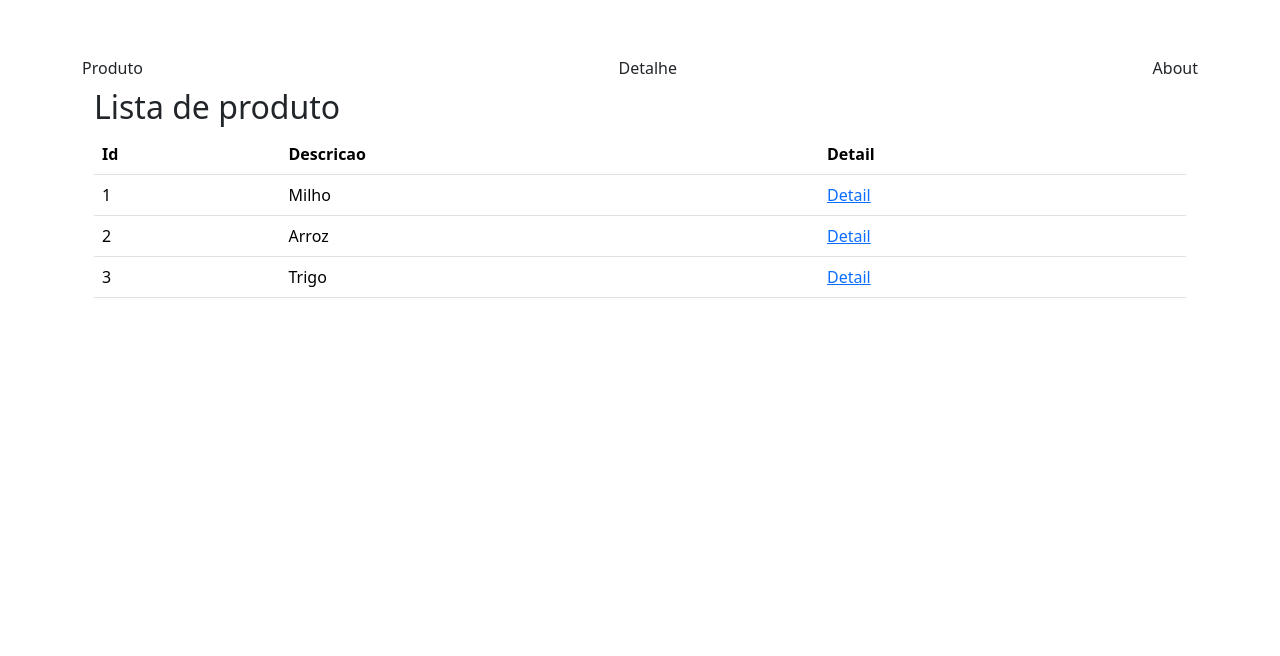
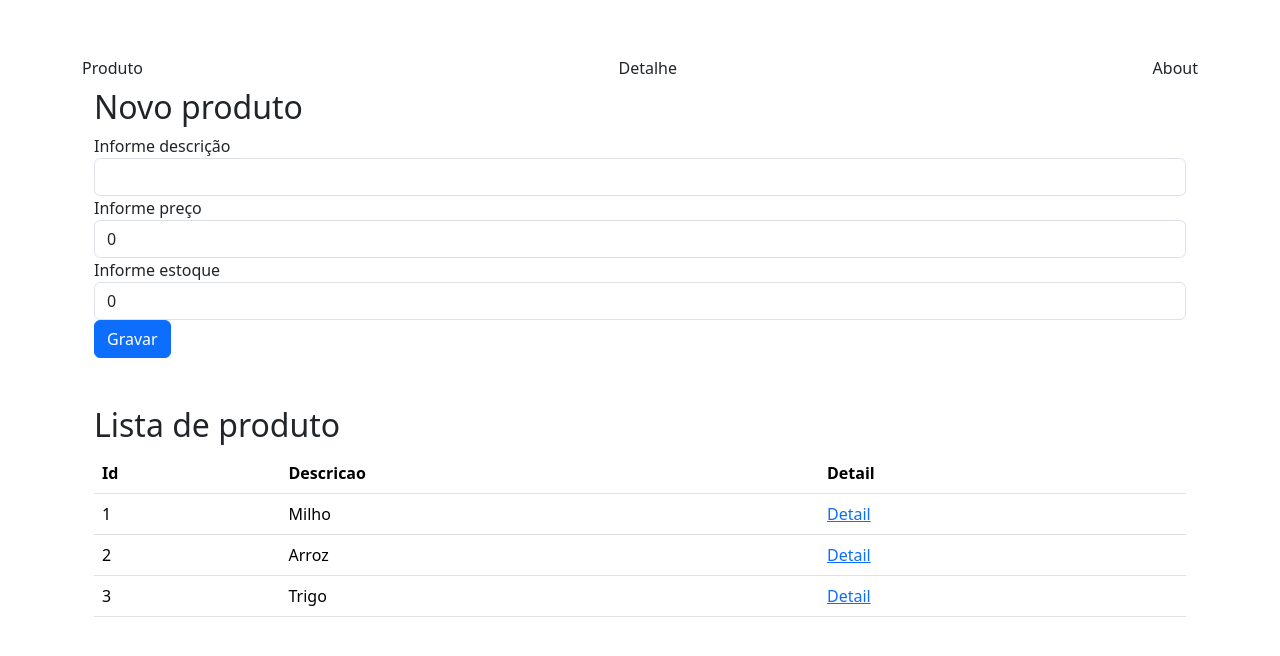
Before and after one commit to instrutorvilson/angular-curso2024, an Angular app: page /produto in a window 1280 px wide. Shown: the top 656 px of the page. Built offline with nearby package versions, Linux system fonts and the light colour scheme.

Commit message:
Inserindo dados via formulário

```diff
--- a/src/app/detail/detail.component.ts
+++ b/src/app/detail/detail.component.ts
@@ -1,6 +1,7 @@
 import { Component } from '@angular/core';
 import { TProduto } from '../interfaces';
 import { ActivatedRoute } from '@angular/router';
+import { ProdutoService } from '../produto.service';
 
 @Component({
   selector: 'app-detail',
@@ -10,24 +11,13 @@ import { ActivatedRoute } from '@angular/router';
   styleUrl: './detail.component.css'
 })
 export class DetailComponent {
-
-  produtos: TProduto[] = [
-    { id: 1, descricao: 'Milho', preco: 10, estoque: 15},
-    { id: 2, descricao: 'Arroz', preco: 21.50, estoque: 15},
-    { id: 3, descricao: 'Trigo', preco: 19, estoque: 20}
-   ]
-
    produto: TProduto = { id: 0, descricao:''}
-
-   idProduto: string = ''
-
-   constructor(private route: ActivatedRoute){
-     this.idProduto = this.route.snapshot.params['id']
-     this.produtos.map(p => {
-      if(p.id == Number(this.idProduto)){
-        this.produto = p
-      }
-     })
+   constructor(
+    private route: ActivatedRoute,
+    private produtoService: ProdutoService
+    ){
+     this.produto =  this.produtoService
+                     .getProdutoPeloId(this.route.snapshot.params['id'])
    }
 
 }
--- a/src/app/interfaces.ts
+++ b/src/app/interfaces.ts
@@ -1,5 +1,5 @@
 interface TProduto {
-    id: Number
+    id?: Number
     descricao: string,
     preco?: Number,
     estoque?: Number
--- /dev/null
+++ b/src/app/produto.service.ts
@@ -0,0 +1,28 @@
+import { Injectable } from '@angular/core';
+import { TProduto } from './interfaces';
+
+@Injectable({
+  providedIn: 'root'
+})
+export class ProdutoService {
+  produtos: TProduto[] = [
+    { id: 1, descricao: 'Milho', preco: 10, estoque: 15 },
+    { id: 2, descricao: 'Arroz', preco: 21.50, estoque: 15 },
+    { id: 3, descricao: 'Trigo', preco: 19, estoque: 20 }
+  ]
+
+  constructor() { }
+
+  getTodosProdutos() {
+    return this.produtos;
+  }
+
+  getProdutoPeloId(id: string): TProduto {
+    return this.produtos.filter(prod => prod.id == Number(id))[0]
+  }
+
+  salvar(produto: TProduto) {
+    produto.id = this.produtos.length + 1;
+    this.produtos.push(produto)
+  }
+}
--- a/src/app/produto/produto.component.html
+++ b/src/app/produto/produto.component.html
@@ -1,3 +1,45 @@
+<div class="container mb-5">
+   <h2>Novo produto</h2>
+   <form #f="ngForm" (ngSubmit)="gerarDados()">
+       <label>Informe descrição</label>
+       <input
+           class="form-control"
+           type="text"
+           name="descricao"
+           [(ngModel)]="descricao"
+           required
+        />
+        <div *ngIf="f.submitted && !descricao">
+            O nome é obrigatório
+        </div>
+
+       <label>Informe preço</label>
+       <input
+           class="form-control"
+           type="text"
+           name="preco"
+           [(ngModel)]="preco"
+           required
+        />
+        <div *ngIf="f.submitted && !preco">
+            O preço é obrigatório
+        </div>
+
+        <label>Informe estoque</label>
+       <input
+           class="form-control"
+           type="text"
+           name="estoque"
+           [(ngModel)]="estoque"
+           required
+        />
+        <div *ngIf="f.submitted && !estoque">
+            O estoque é obrigatório
+        </div>
+        <button class="btn btn-primary">Gravar</button>
+   </form>
+</div>
+
 <div class="container">
     <h2>Lista de produto</h2>
     <table class="table">
--- a/src/app/produto/produto.component.ts
+++ b/src/app/produto/produto.component.ts
@@ -1,19 +1,34 @@
 import { Component } from '@angular/core';
 import { TProduto } from '../interfaces';
-import { NgFor } from '@angular/common';
+import { NgFor, NgIf } from '@angular/common';
 import { RouterLink } from '@angular/router';
+import { ProdutoService } from '../produto.service';
+import { FormsModule } from '@angular/forms'
 
 @Component({
   selector: 'app-produto',
   standalone: true,
-  imports: [NgFor, RouterLink],
+  imports: [NgFor, NgIf, RouterLink, FormsModule],
   templateUrl: './produto.component.html',
   styleUrl: './produto.component.css'
 })
 export class ProdutoComponent {
-   produtos: TProduto[] = [
-    { id: 1, descricao: 'Milho'},
-    { id: 2, descricao: 'Arroz'},
-    { id: 3, descricao: 'Trigo'}
-   ]
+   produtos: TProduto[] = []
+
+   descricao: string = ''
+   preco: Number = 0
+   estoque: Number = 0
+
+   constructor(private produtoService: ProdutoService){
+      this.produtos = this.produtoService.getTodosProdutos()
+   }
+
+   gerarDados(){
+      this.produtoService.salvar(
+        {
+          descricao:this.descricao,
+          preco:this.preco,
+          estoque: this.estoque
+        })
+   }
 }
```
Also changed, not shown: 1 other file (tests, documents, lock files or other folders).
